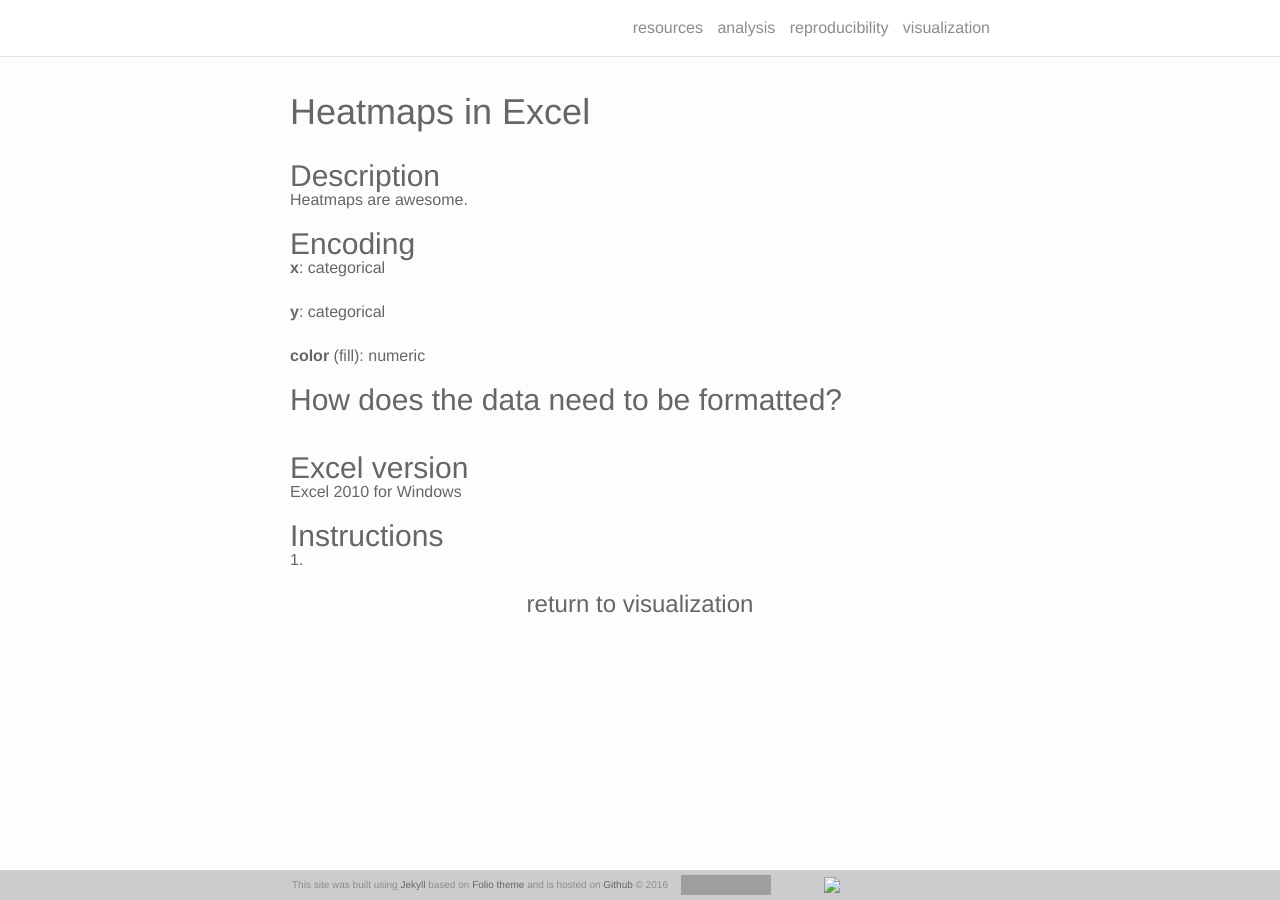
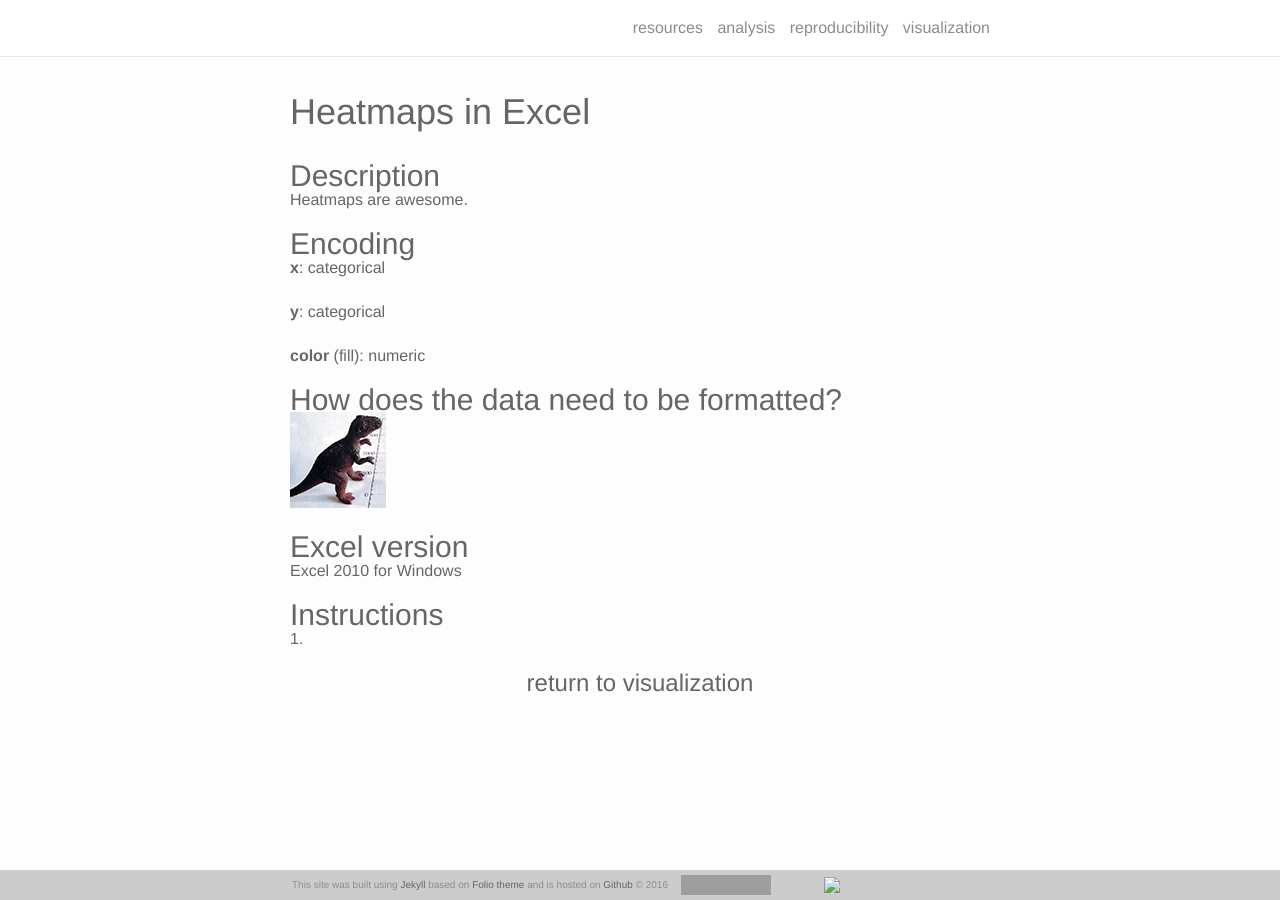
Before and after one commit to GeoCenter/resources, a Jekyll site: the page built from _posts/2016-10-12-heatmap.md, in a window 1280 px wide. Built offline with Jekyll 4.4.1, drawn with Linux system fonts in a browser that asks for light colours; nearby versions of some CDN libraries; grey boxes are pictures that could not be loaded.

Commit message:
dummy image

```diff
--- a/_posts/2016-10-12-heatmap.md
+++ b/_posts/2016-10-12-heatmap.md
@@ -13,7 +13,7 @@ Heatmaps are awesome.
 **color** (fill): numeric
 
 ### How does the data need to be formatted?
-<img>
+![image1]({{ site.baseurl }}/img/dino.png "Optional title")
 
 ### Excel version
 Excel 2010 for Windows
```
Also changed, not shown: 1 other file.
